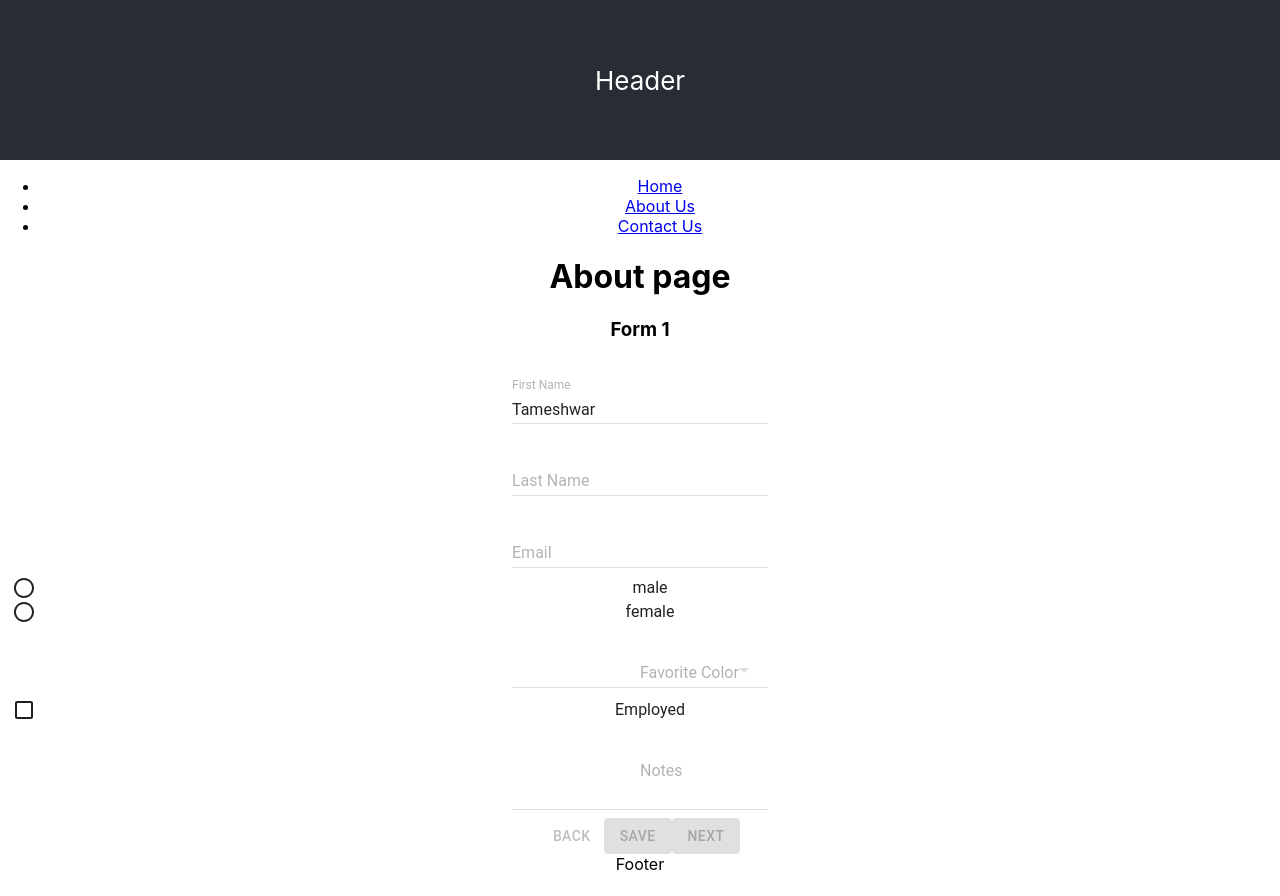
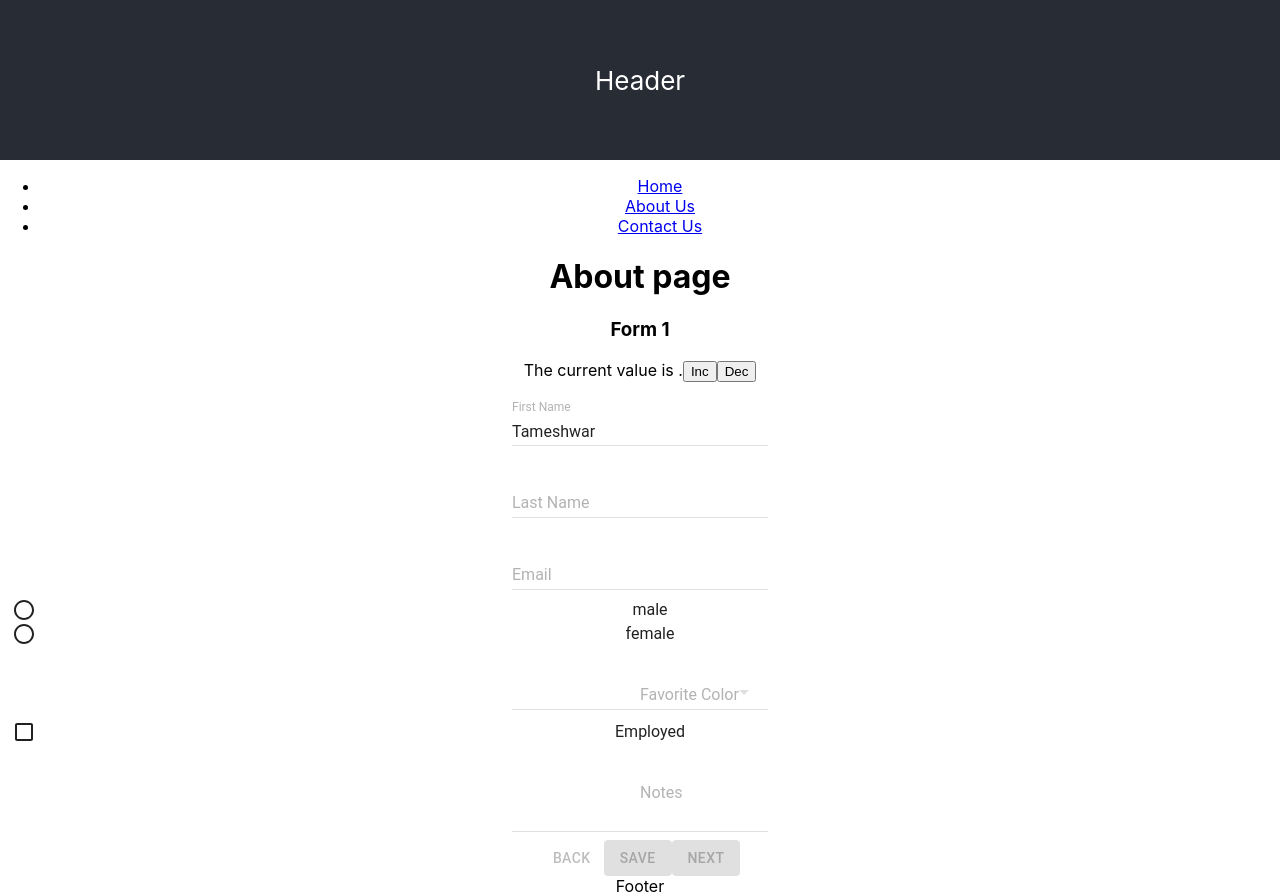
Before and after one commit to TameshwarNirmalkar/react-pwa, a React (Create React App) app: page /about in a window 1280 px wide. Before the commit the page ends 874 px from the top, so only its background shows below. Built offline with nearby package versions, Linux system fonts and the light colour scheme.

Commit message:
added custome Field element

```diff
--- /dev/null
+++ b/src/common/counter.js
@@ -0,0 +1,17 @@
+import React, { Component } from 'react'
+
+
+class MyCustomInput extends Component {
+    render() {
+        const { input: { value, onChange } } = this.props
+        return (
+            <div>
+                <span>The current value is {value}.</span>
+                <button type="button" onClick={() => onChange(+value + 1)}>Inc</button>
+                <button type="button" onClick={() => onChange(+value - 1)}>Dec</button>
+            </div>
+        )
+    }
+}
+
+export default MyCustomInput;
--- a/src/pages/aboutus/About.js
+++ b/src/pages/aboutus/About.js
@@ -19,7 +19,7 @@ import StepLabel from '@material-ui/core/StepLabel';
 import Button from '@material-ui/core/Button';
 import TextField from '@material-ui/core/TextField';
 
-import { getFormValues, isInvalid, destroy } from 'redux-form';
+import { getFormValues, isInvalid, destroy, Field } from 'redux-form';
 
 
 import MaterialUiForm from './step1-form';
@@ -48,7 +48,8 @@ class About extends Component {
         sex: null,
         favoriteColor: null,
         employed: null,
-        notes: null
+        notes: null,
+        myform: null,
       },
       P2: {
         firstName: 'Nisha',
--- a/src/pages/aboutus/step1-form.js
+++ b/src/pages/aboutus/step1-form.js
@@ -4,7 +4,7 @@ import { Field, reduxForm } from 'redux-form';
 import { RadioButton } from 'material-ui/RadioButton';
 import MenuItem from 'material-ui/MenuItem';
 import MuiThemeProvider from 'material-ui/styles/MuiThemeProvider';
-
+import MyCustomInput from '../../common/counter';
 import { renderTextField, renderRadioGroup, renderSelectField, renderCheckbox } from '../../common/redux-form-component';
 
 const validate = values => {
@@ -28,6 +28,9 @@ const MaterialUiForm = props => {
             <h3>Form 1</h3>
             <MuiThemeProvider>
             <form onSubmit={handleSubmit}>
+                <div>
+                <Field name="myField" component={MyCustomInput} label="Test sample"/>
+                </div>
                 <div>
                     <Field name="firstName" component={renderTextField} label="First Name" />
                 </div>
@@ -71,7 +74,8 @@ const mapStateToProps = (state, ownProps) => {
             sex: ownProps.sex,
             favoriteColor: ownProps.favoriteColor,
             employed: ownProps.employed,
-            notes: ownProps.notes
+            notes: ownProps.notes,
+            myform: ownProps.myform,
         },
     }
 }
```
